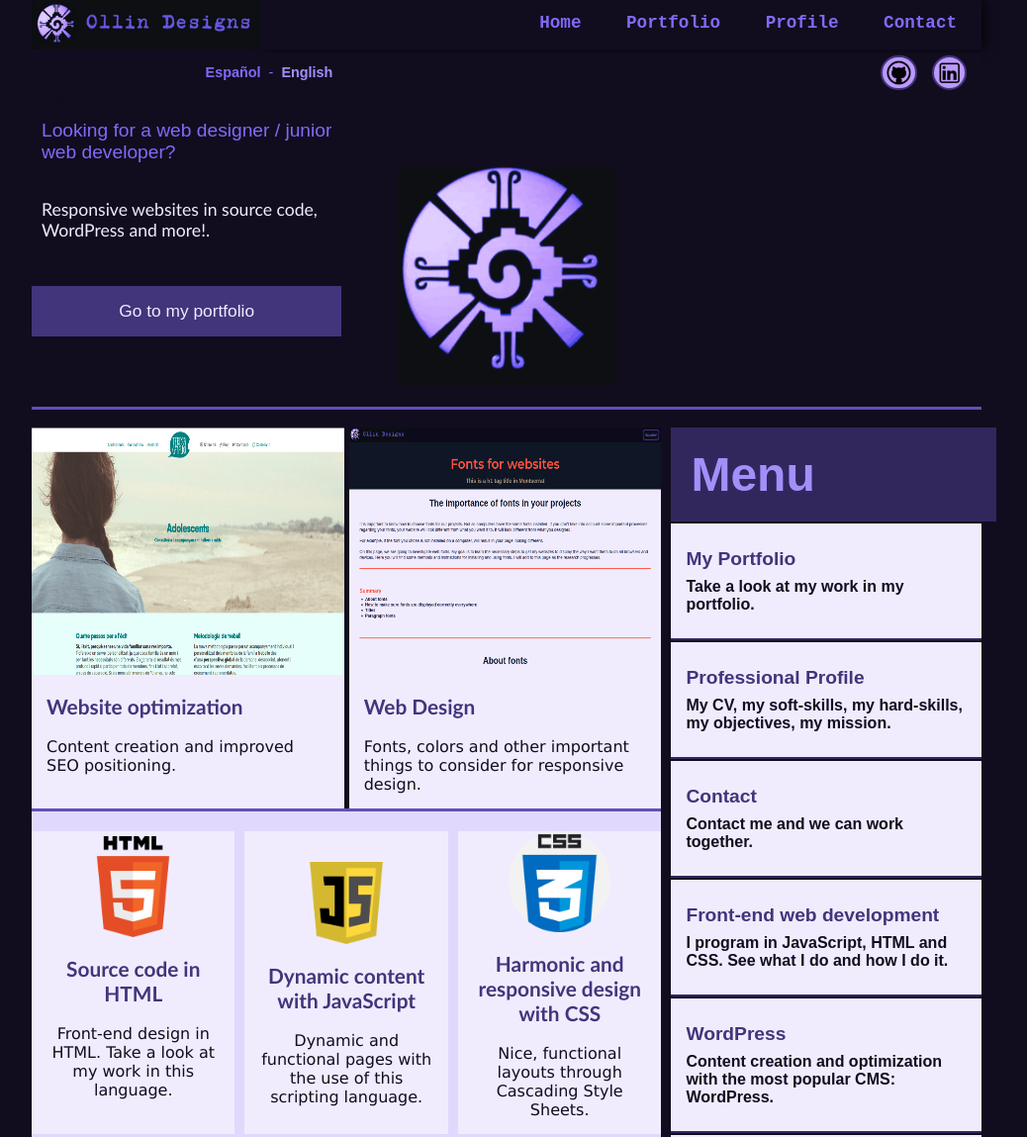
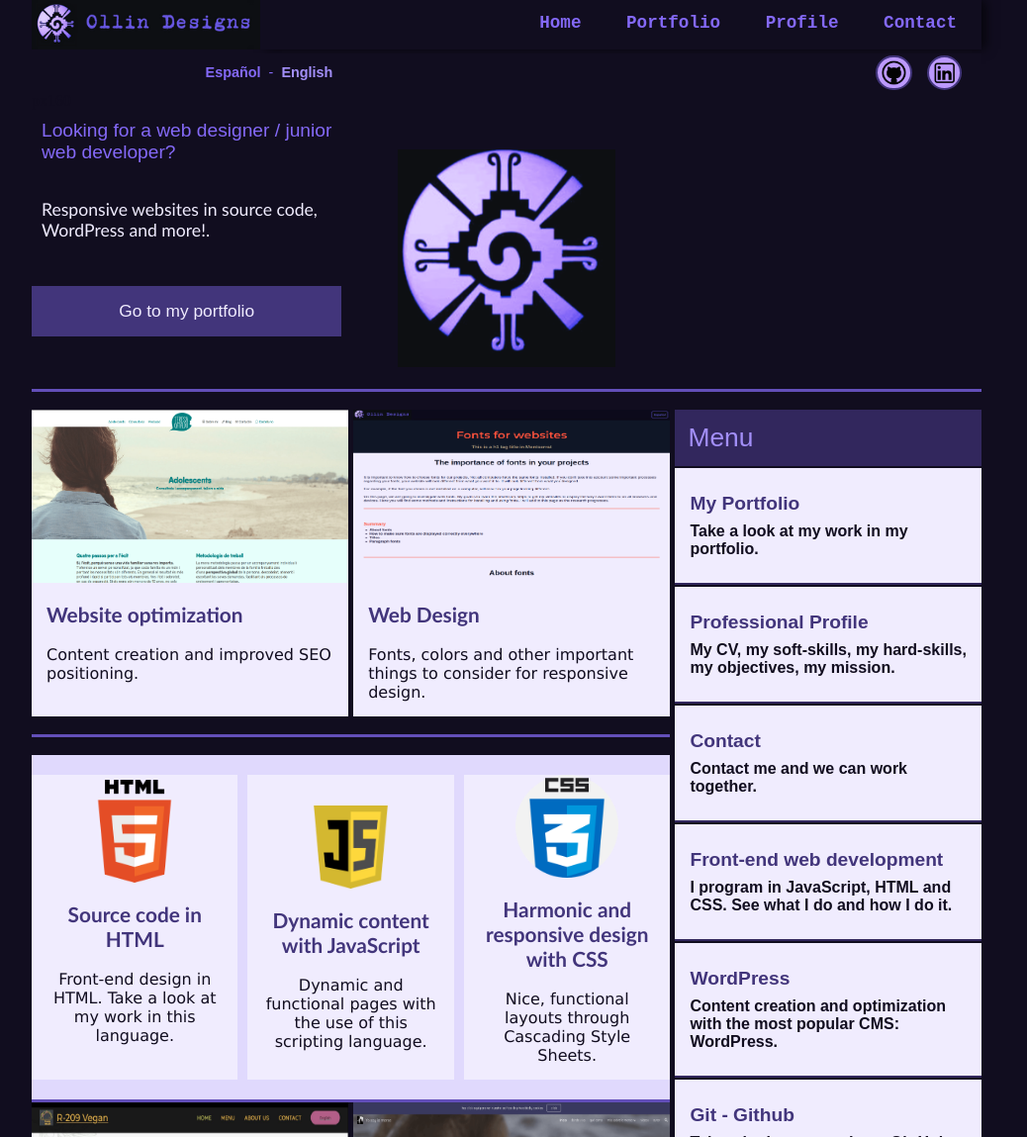
Before and after one commit to OllinDesigns/websiteOllinDesigns, a plain HTML site: page responsiveweb.html in a window 1280 px wide. Shown: the top 1149 px of the page at 99% size, without its empty margins (128-1166 px from the left). Drawn offline with Linux system fonts and the light colour scheme.

Commit message:
this responsive!

```diff
--- a/responsive.css
+++ b/responsive.css
@@ -452,6 +452,10 @@ footer a:link{
     display:none;
 }
 
+#whatdisplay1{
+    display:block;
+}
+
 /* ids */
 
 #navbarheader{
@@ -579,23 +583,26 @@ footer a:link{
 #indexasidecontflex{
     /* background:#E0D9FD; */
     /* height: 500px; */
-    width: 34%;
+    width: 100%;
     /* float: left; */
     display: flex;
     flex-direction: column;
     /* padding: 5px;*/
-    margin-left: 5px;
+    margin-left: 0px;
     margin-right: 0;
 }
 
 #asidetop{
-    width:92%;
-    padding:20px;
+    padding:13px;
     font-family: 'Montserrat', sans-serif;
-    font-size: 2em;
+    font-size: 1.1em;
     background-color: #32275D;
     color: #a38ff9;
+
 }
+    #asidetop h2{
+        font-weight:200;
+    }
 
 #linkedinicon{
     height:25px;
@@ -780,9 +787,17 @@ footer a:link{
     border:solid 2px #d1c7fc;
 }
 
-#whatdisplay{
-    display:block;
+.flexcolumnitem img{
+    width: 100%;
+    height:175px;
 }
+.flexcolumnitemleft img{
+    width: 100%;
+    height:175px;
+
+}
+
+/* IDS */
 
 #navbarheader{
     background-color: #110d1f;
@@ -904,7 +919,7 @@ footer a:link{
     }
     .socialmediaframeend{
         background: #BC99FD;
-        margin-right: 15px;
+        margin-right: 20px;
         border: solid 2px #42357b;
         border-radius: 45px;
         margin-bottom: 2px;
@@ -958,4 +973,36 @@ footer a:link{
         color:#110d1f
     }
 
+#indexasidecontflex{
+    /* background:#E0D9FD; */
+    /* height: 500px; */
+    width: 33.1%;
+    /* float: left; */
+    display: flex;
+    flex-direction: column;
+    /* padding: 5px;*/
+    margin-left: 0px;
+    margin-right: 0;
 }
+
+#asidetop{
+    padding:13px;
+    font-family: 'Montserrat', sans-serif;
+    font-size: 1.1em;
+    background-color: #32275D;
+    color: #a38ff9;
+
+}
+    #asidetop h2{
+        font-weight:200;
+    }
+
+#whatdisplay{
+    display:block;
+}
+
+#whatdisplay1{
+    display:none;
+}
+
+}
```
Also changed, not shown: responsiveweb.html (+5 -2 lines), 1 other file.
